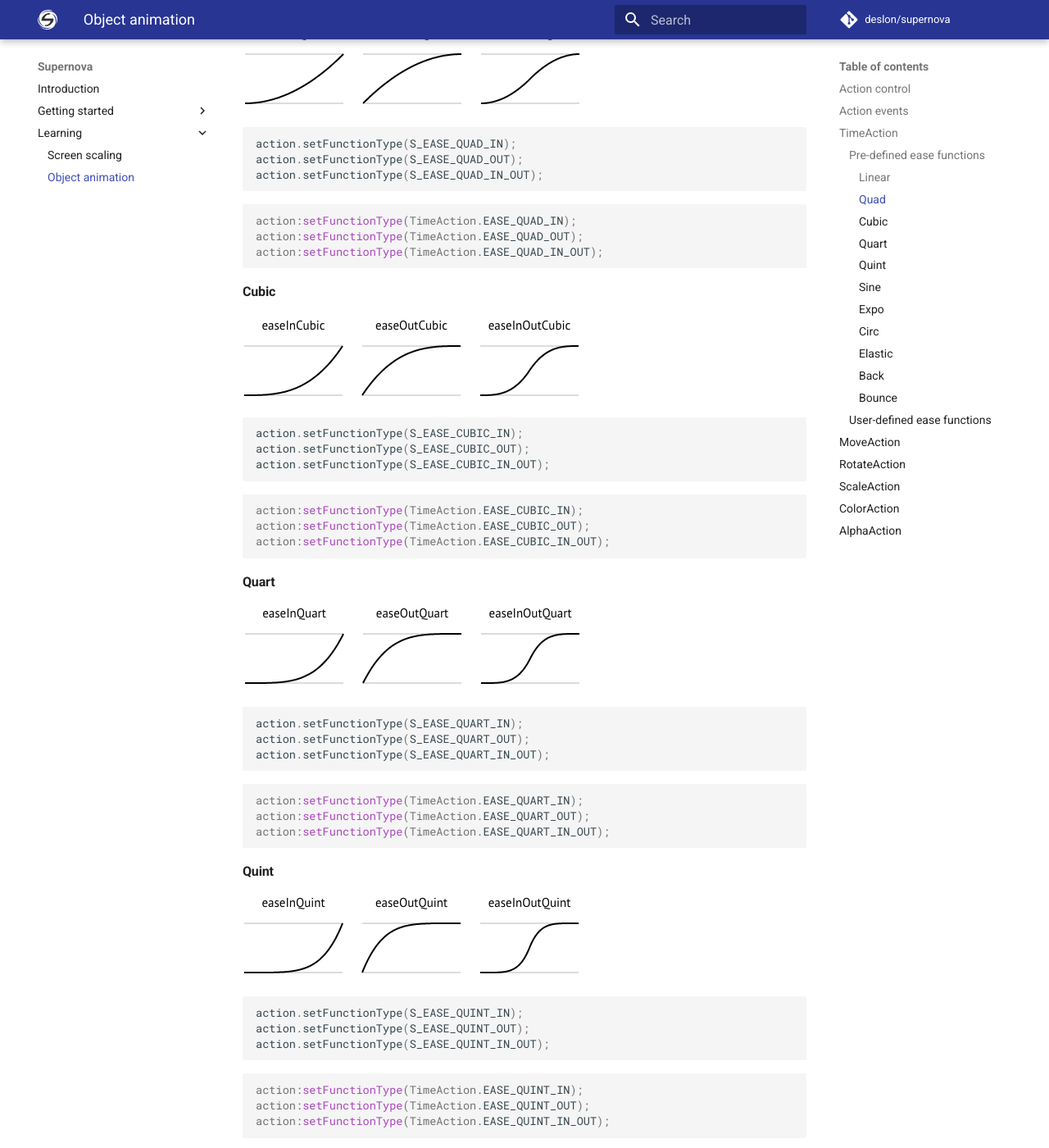
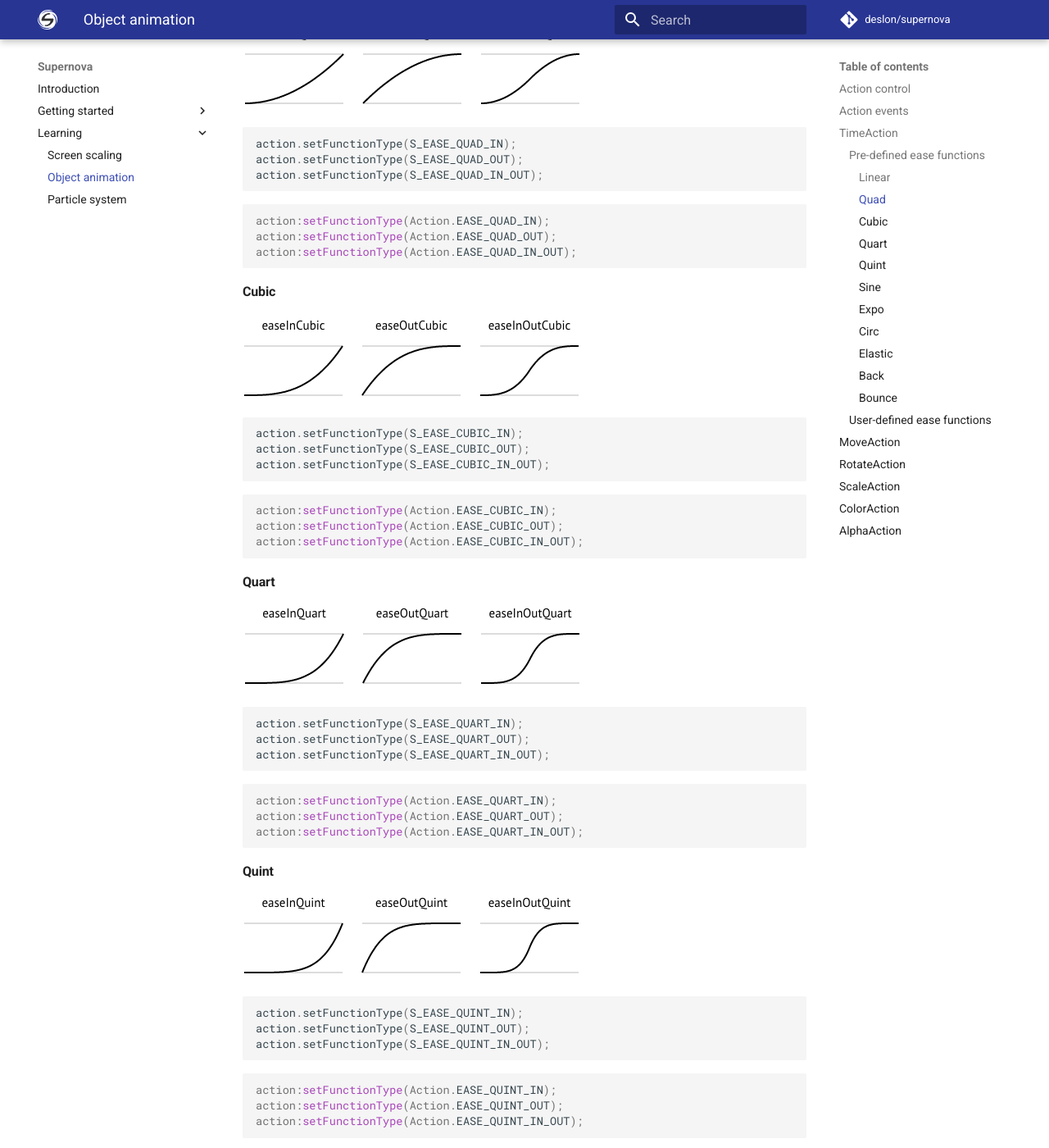
Before and after one commit to eduardodoria/supernova-docs, an MkDocs documentation site: the page built from docs/learning/object-animation.md, in a window 1280 px wide and 1400 px high, scrolled down 5422 px. Shown: the whole window at 82% size. Built offline with MkDocs 1.6.1 and Material for MkDocs 9.7.7, drawn with Linux system fonts in a browser that asks for light colours; comment, search, counter and statistics services are not loaded; old or Windows-style settings are respelled for this version of MkDocs; some of the changed text lies outside the part shown.

Commit message:
Docs improvements

````diff
--- a/docs/learning/object-animation.md
+++ b/docs/learning/object-animation.md
@@ -206,7 +206,7 @@
 
 action = MoveAction(triangle.position, Vector3(500,700,0), 2, true)
 
-action:setFunctionType(TimeAction.EASE_ELASTIC_IN_OUT)
+action:setFunctionType(Action.EASE_ELASTIC_IN_OUT)
 triangle:addAction(action)
 action:run()
 
@@ -240,9 +240,9 @@
 action.setFunctionType(S_EASE_QUAD_IN_OUT);
 ```
 ``` lua
-action:setFunctionType(TimeAction.EASE_QUAD_IN);
-action:setFunctionType(TimeAction.EASE_QUAD_OUT);
-action:setFunctionType(TimeAction.EASE_QUAD_IN_OUT);
+action:setFunctionType(Action.EASE_QUAD_IN);
+action:setFunctionType(Action.EASE_QUAD_OUT);
+action:setFunctionType(Action.EASE_QUAD_IN_OUT);
 ```
 #### Cubic
 ![Cubic](../images/ease/easeCubic.png)
@@ -252,9 +252,9 @@
 action.setFunctionType(S_EASE_CUBIC_IN_OUT);
 ```
 ``` lua
-action:setFunctionType(TimeAction.EASE_CUBIC_IN);
-action:setFunctionType(TimeAction.EASE_CUBIC_OUT);
-action:setFunctionType(TimeAction.EASE_CUBIC_IN_OUT);
+action:setFunctionType(Action.EASE_CUBIC_IN);
+action:setFunctionType(Action.EASE_CUBIC_OUT);
+action:setFunctionType(Action.EASE_CUBIC_IN_OUT);
 ```
 #### Quart
 ![Quart](../images/ease/easeQuart.png)
@@ -264,9 +264,9 @@
 action.setFunctionType(S_EASE_QUART_IN_OUT);
 ```
 ``` lua
-action:setFunctionType(TimeAction.EASE_QUART_IN);
-action:setFunctionType(TimeAction.EASE_QUART_OUT);
-action:setFunctionType(TimeAction.EASE_QUART_IN_OUT);
+action:setFunctionType(Action.EASE_QUART_IN);
+action:setFunctionType(Action.EASE_QUART_OUT);
+action:setFunctionType(Action.EASE_QUART_IN_OUT);
 ```
 #### Quint
 ![Quint](../images/ease/easeQuint.png)
@@ -276,9 +276,9 @@
 action.setFunctionType(S_EASE_QUINT_IN_OUT);
 ```
 ``` lua
-action:setFunctionType(TimeAction.EASE_QUINT_IN);
-action:setFunctionType(TimeAction.EASE_QUINT_OUT);
-action:setFunctionType(TimeAction.EASE_QUINT_IN_OUT);
+action:setFunctionType(Action.EASE_QUINT_IN);
+action:setFunctionType(Action.EASE_QUINT_OUT);
+action:setFunctionType(Action.EASE_QUINT_IN_OUT);
 ```
 #### Sine
 ![Sine](../images/ease/easeSine.png)
@@ -288,9 +288,9 @@
 action.setFunctionType(S_EASE_SINE_IN_OUT);
 ```
 ``` lua
-action:setFunctionType(TimeAction.EASE_SINE_IN);
-action:setFunctionType(TimeAction.EASE_SINE_OUT);
-action:setFunctionType(TimeAction.EASE_SINE_IN_OUT);
+action:setFunctionType(Action.EASE_SINE_IN);
+action:setFunctionType(Action.EASE_SINE_OUT);
+action:setFunctionType(Action.EASE_SINE_IN_OUT);
 ```
 #### Expo
 ![Expo](../images/ease/easeExpo.png)
@@ -300,9 +300,9 @@
 action.setFunctionType(S_EASE_EXPO_IN_OUT);
 ```
 ``` lua
-action:setFunctionType(TimeAction.EASE_EXPO_IN);
-action:setFunctionType(TimeAction.EASE_EXPO_OUT);
-action:setFunctionType(TimeAction.EASE_EXPO_IN_OUT);
+action:setFunctionType(Action.EASE_EXPO_IN);
+action:setFunctionType(Action.EASE_EXPO_OUT);
+action:setFunctionType(Action.EASE_EXPO_IN_OUT);
 ```
 #### Circ
 ![Circ](../images/ease/easeCirc.png)
@@ -312,9 +312,9 @@
 action.setFunctionType(S_EASE_CIRC_IN_OUT);
 ```
 ``` lua
-action:setFunctionType(TimeAction.EASE_CIRC_IN);
-action:setFunctionType(TimeAction.EASE_CIRC_OUT);
-action:setFunctionType(TimeAction.EASE_CIRC_IN_OUT);
+action:setFunctionType(Action.EASE_CIRC_IN);
+action:setFunctionType(Action.EASE_CIRC_OUT);
+action:setFunctionType(Action.EASE_CIRC_IN_OUT);
 ```
 #### Elastic
 ![Elastic](../images/ease/easeElastic.png)
@@ -324,9 +324,9 @@
 action.setFunctionType(S_EASE_ELASTIC_IN_OUT);
 ```
 ``` lua
-action:setFunctionType(TimeAction.EASE_ELASTIC_IN);
-action:setFunctionType(TimeAction.EASE_ELASTIC_OUT);
-action:setFunctionType(TimeAction.EASE_ELASTIC_IN_OUT);
+action:setFunctionType(Action.EASE_ELASTIC_IN);
+action:setFunctionType(Action.EASE_ELASTIC_OUT);
+action:setFunctionType(Action.EASE_ELASTIC_IN_OUT);
 ```
 #### Back
 ![Back](../images/ease/easeBack.png)
@@ -336,9 +336,9 @@
 action.setFunctionType(S_EASE_BACK_IN_OUT);
 ```
 ``` lua
-action:setFunctionType(TimeAction.EASE_BACK_IN);
-action:setFunctionType(TimeAction.EASE_BACK_OUT);
-action:setFunctionType(TimeAction.EASE_BACK_IN_OUT);
+action:setFunctionType(Action.EASE_BACK_IN);
+action:setFunctionType(Action.EASE_BACK_OUT);
+action:setFunctionType(Action.EASE_BACK_IN_OUT);
 ```
 #### Bounce
 ![Bounce](../images/ease/easeBounce.png)
@@ -348,9 +348,9 @@
 action.setFunctionType(S_EASE_BOUNCE_IN_OUT);
 ```
 ``` lua
-action:setFunctionType(TimeAction.EASE_BOUNCE_IN);
-action:setFunctionType(TimeAction.EASE_BOUNCE_OUT);
-action:setFunctionType(TimeAction.EASE_BOUNCE_IN_OUT);
+action:setFunctionType(Action.EASE_BOUNCE_IN);
+action:setFunctionType(Action.EASE_BOUNCE_OUT);
+action:setFunctionType(Action.EASE_BOUNCE_IN_OUT);
 ```
 
 ### User-defined ease functions
--- a/mkdocs.yml
+++ b/mkdocs.yml
@@ -47,6 +47,7 @@
 - Introduction: 'index.md'
 - Getting started:
   - Creating a basic project: 'getting-started/creating-a-basic-project.md'
+  - Coordinate systems: 'getting-started/coordinate-systems.md'
   - Building project:
     - Building for Android: 'getting-started/building-project/building-for-android.md'
     - Building for iOS: 'getting-started/building-project/building-for-ios.md'
@@ -54,3 +55,4 @@
 - Learning:
   - Screen scaling: 'learning/screen-scaling.md'
   - Object animation: 'learning/object-animation.md'
+  - Particle system: 'learning/particle-system.md'
````
Also changed, not shown: docs/getting-started/building-project/building-for-android.md (+4 -6 lines), docs/getting-started/building-project/building-for-html5.md (+4 -6 lines), docs/getting-started/building-project/building-for-ios.md (+3 -3 lines), docs/getting-started/coordinate-systems.md (added, +1 -0 lines), docs/index.md (+14 -7 lines), docs/learning/particle-system.md (added, +1 -0 lines).
